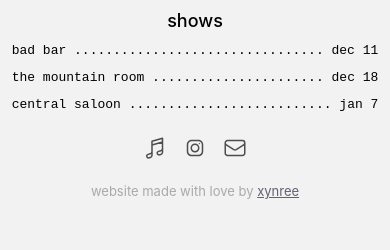
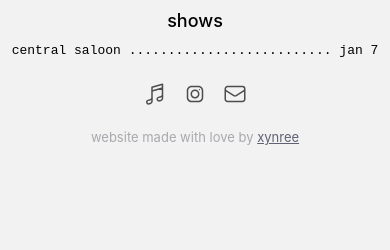
Before and after one commit to xynree/jh-website, an Astro site: page / in a window 390 px wide. Shown: the part 474-724 px from the top of the page. Built offline with nearby package versions, Linux system fonts and the light colour scheme; Astro itself is replaced by a stand-in of ours; no server answers.

Commit message:
update shows

```diff
--- a/src/components/Attribution.astro
+++ b/src/components/Attribution.astro
@@ -7,17 +7,11 @@
     font-size: 13px;
     font-weight: 400;
     color: rgb(168, 169, 173);
-    position: fixed;
-    bottom: 0.75rem;
-  }
-
-  @media (max-width: 480px) {
-    .attribution {
       position: static;
       padding-bottom: 3rem;
       margin-top: -2.25rem;
-    }
   }
+
 
   a,
   a:visited {
--- a/src/components/FrameLoop.astro
+++ b/src/components/FrameLoop.astro
@@ -63,4 +63,5 @@
       white-space: pre;
     }
   }
+
 </style>
--- a/src/components/Upcoming.astro
+++ b/src/components/Upcoming.astro
@@ -8,7 +8,7 @@ import upcomingShows from "../content/upcoming.json";
   {
     upcomingShows.map((show) => (
       <li>
-        <span>{show.venue}</span>
+        <span>{show.url == "" ? show.venue: <a href={show.url}>{show.venue}</a>}</span>
         <span class="fill" />
         <span>{show.date}</span>
       </li>
@@ -51,7 +51,6 @@ import upcomingShows from "../content/upcoming.json";
         item.closest(".list") ||
         document.querySelector("main");
 
-      console.log(container.offsetWidth);
       const containerWidth = container ? container.offsetWidth - 24 : 650; // fallback to 650px if container not found
       const charWidth = 8; // approximate monospace character width in pixels at font-size 14px
 
@@ -118,4 +117,13 @@ import upcomingShows from "../content/upcoming.json";
       margin: 0.25rem 0;
     }
   }
+
+  a {
+      text-decoration: unset;
+      color: unset;
+  }
+
+  a:hover {
+      color: gray;
+  }
 </style>
--- a/src/content/upcoming.json
+++ b/src/content/upcoming.json
@@ -1,16 +1,7 @@
 [
   {
-    "venue": "bad bar",
-    "location": "seattle, wa",
-    "date": "dec 11"
-  },
-  {
-    "venue": "the mountain room",
-    "location": "seattle, wa",
-    "date": "dec 18"
-  },
-  {
     "venue": "central saloon",
+    "url": "https://www.instagram.com/p/DSwAQfrFNfH/",
     "location": "seattle, wa",
     "date": "jan 7"
   }
```
